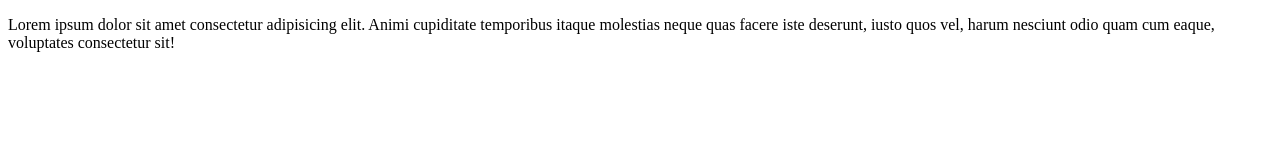
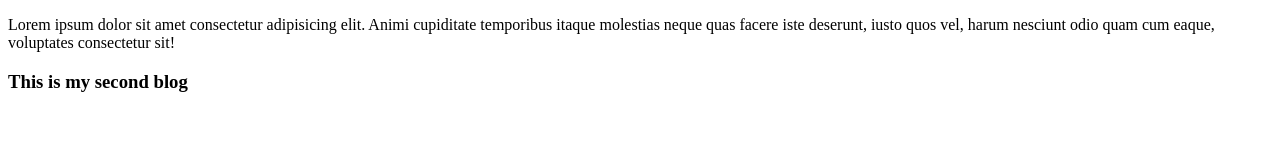
Before and after one commit to shifaturrahman69/my-second-git-ripo, a plain HTML site: page index.html in a window 1280 px wide. Drawn offline with Linux system fonts and the light colour scheme.

Commit message:
add the line this is my second blog

```diff
--- a/index.html
+++ b/index.html
@@ -9,5 +9,8 @@
     <div>
 <p>Lorem ipsum dolor sit amet consectetur adipisicing elit. Animi cupiditate temporibus itaque molestias neque quas facere iste deserunt, iusto quos vel, harum nesciunt odio quam cum eaque, voluptates consectetur sit!</p>
     </div>
+    <div>
+<h3>This is my second blog</h3>
+    </div>
 </body>
 </html>
```
